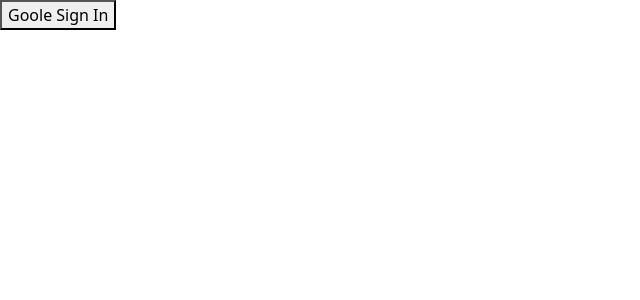
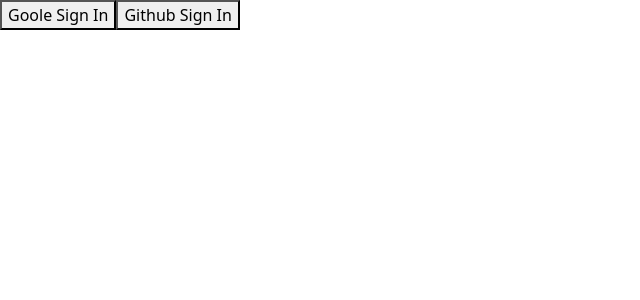
Before and after one commit to mdrayhan1/simple-firebase-auth-googlesignin, a React (Create React App) app: page / in a window 1280 px wide. Shown: the top 300 px of the page, without its empty margins (0-640 px from the left). Built offline with nearby package versions, Linux system fonts and the light colour scheme.

Commit message:
first commit

```diff
--- a/src/App.js
+++ b/src/App.js
@@ -1,18 +1,25 @@
 import "./App.css";
 import app from "./firebase/firebase.init";
-import { getAuth, GoogleAuthProvider, signInWithPopup, signOut } from "firebase/auth";
+import {
+  getAuth,
+  GithubAuthProvider,
+  GoogleAuthProvider,
+  signInWithPopup,
+  signOut,
+} from "firebase/auth";
 import { useState } from "react";
 
 const auth = getAuth(app);
 
 function App() {
-  const provider = new GoogleAuthProvider();
+  const googleProvider = new GoogleAuthProvider();
+  const githubProvider = new GithubAuthProvider();
 
   const [user, setUser] = useState({});
 
   const handleGoogleSignIn = () => {
-    signInWithPopup(auth, provider)
-      .then((result) => {
+    signInWithPopup(auth, googleProvider)
+      .then(result => {
         const user = result.user;
 
         setUser(user);
@@ -24,28 +31,46 @@
       });
   };
 
-  const handleSignOut = () =>{
+  const handleSignOut = () => {
     signOut(auth)
-    .then(() =>{
+      .then(() => {
         setUser({});
       })
-    .error(() =>{
+      .error(() => {
         setUser({});
+      });
+  };
 
+  const handleGithubSignIn = () =>{
+  signInWithPopup(auth, githubProvider)
+  .then(result =>{
+    const user = result.user;
+    setUser(user);
+
+    console.log(user)
+  })
+  .catch( error =>{
+    console.log('error', error);
   })
   }
   return (
     <div className="app">
       {/* condition ? true : false */}
-      {user.email ?
+      {user.uid ? (
         <button onClick={handleSignOut}>Sign out</button>
-        :
+      ) : (
+        <div>
           <button onClick={handleGoogleSignIn}>Goole Sign In</button>
-      }
-      {user.email && <div>
+          <button onClick={handleGithubSignIn}>Github Sign In</button>
+        </div>
+      )}
+      {user.uid && (
+        <>
           <h3>User name: {user.displayName}</h3>
           <p>Email address: {user.email}</p>
-      </div>}
+          <p>{user.photoURL}</p>
+        </>
+      )}
     </div>
   );
 }
```
Also changed, not shown: 1 other file (tests, documents, lock files or other folders). Lines whose indentation alone changed are shown as unchanged.
